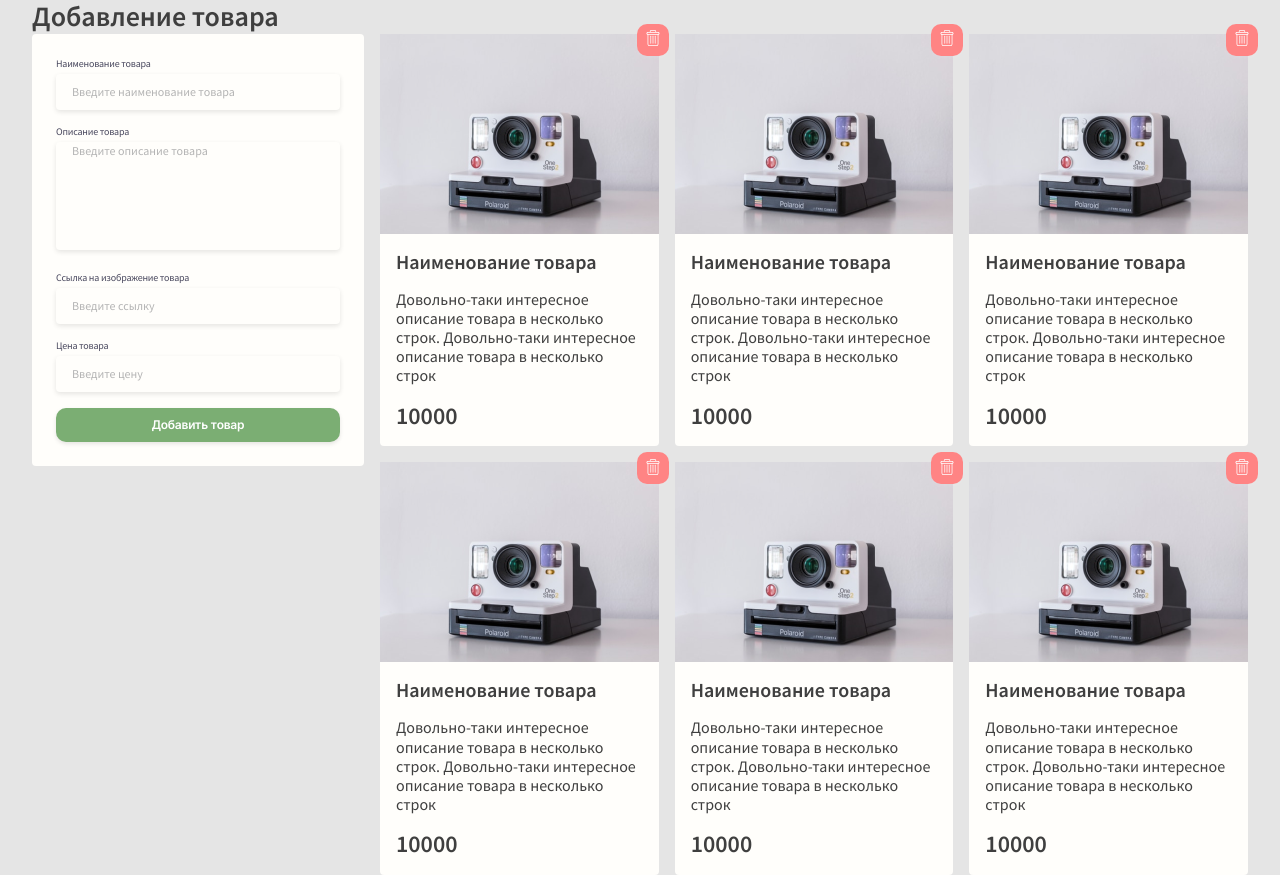
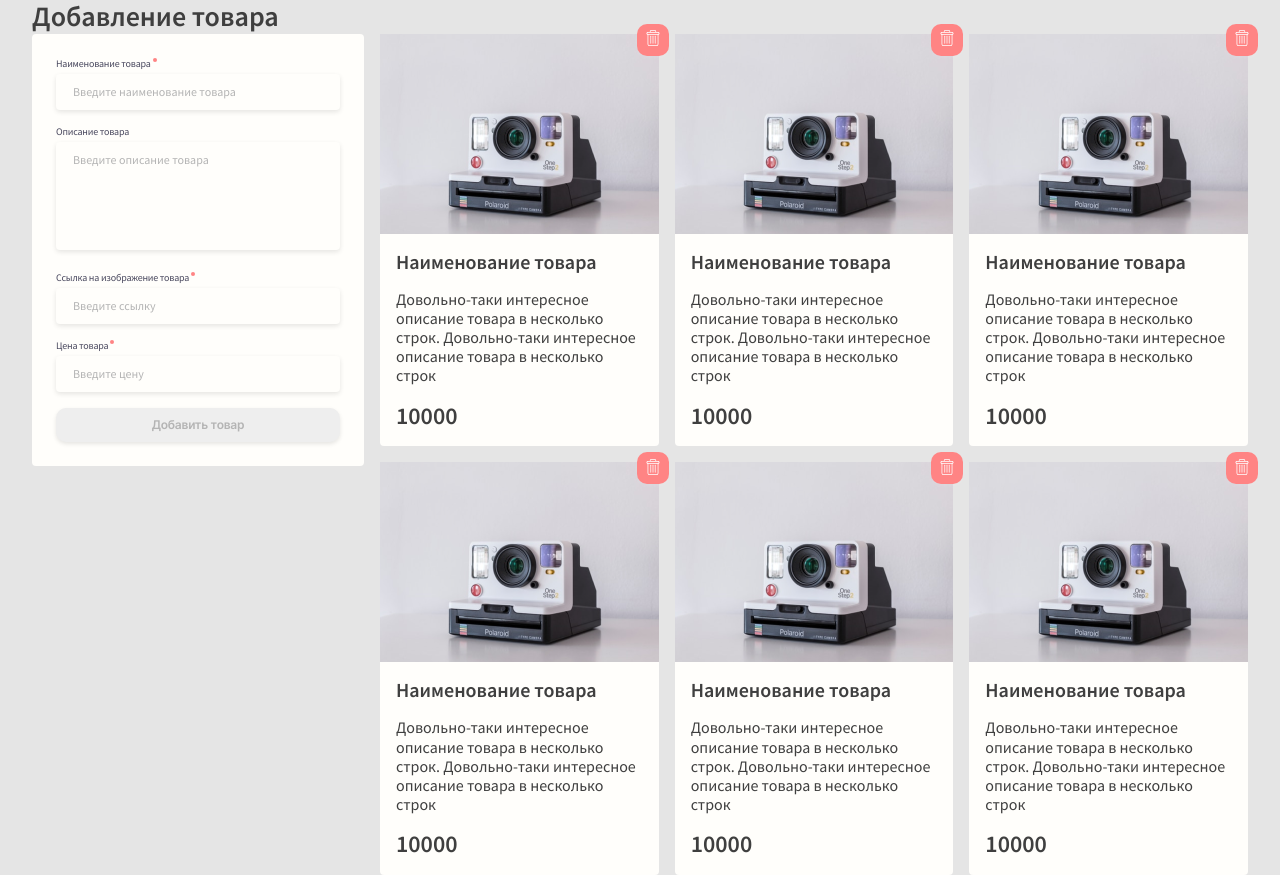
Before and after one commit to DariaGorbatyuk/ida, a Vue app: page / in a window 1280 px wide. Built offline with nearby package versions, Linux system fonts and the light colour scheme.

Commit message:
Change validation

```diff
--- a/src/App.vue
+++ b/src/App.vue
@@ -15,6 +15,12 @@
           <app-card :item="product"></app-card>
         </li>
       </transition-group>
+      <p
+        class="app__empty-text"
+        v-if="productStore.productList.length === 0 && !productStore.isLoading"
+      >
+        Список совсем пуст:( Добавьте что-нибудь
+      </p>
       <app-loader v-if="productStore.isLoading"></app-loader>
     </div>
   </div>
@@ -71,4 +77,14 @@ productStore.initProductList();
   grid-template-columns: repeat(3, 1fr);
   gap: 16px;
 }
+
+.app__empty-text {
+  font-family: var(--font);
+  font-style: normal;
+  font-weight: 400;
+  font-size: 28px;
+  line-height: 1.2;
+  color: var(--color-eclipse);
+  text-align: center;
+}
 </style>
--- a/src/components/AppAddItemForm.vue
+++ b/src/components/AppAddItemForm.vue
@@ -8,6 +8,7 @@
         id="name"
         placeholder="Введите наименование товара"
         v-model="state.name"
+        :class="{ error: v$.name.$errors.length }"
       />
       <small
         class="form__error-massage"
@@ -29,13 +30,14 @@
       </textarea>
     </div>
     <div class="form__field">
-      <label for="link">Ссылка на изображение товара</label>
+      <label for="link" class="required">Ссылка на изображение товара</label>
       <input
         v-model="state.link"
         type="text"
         name="link"
         id="link"
         placeholder="Введите ссылку"
+        :class="{ error: v$.link.$errors.length }"
       />
       <small
         class="form__error-massage"
@@ -45,13 +47,14 @@
       >
     </div>
     <div class="form__field">
-      <label for="price">Цена товара</label>
+      <label for="price" class="required">Цена товара</label>
       <input
         v-model="state.price"
         type="text"
         name="price"
         id="price"
         placeholder="Введите цену"
+        :class="{ error: v$.price.$errors.length }"
       />
       <small
         class="form__error-massage"
@@ -60,11 +63,7 @@
         >{{ translate[error.$message] }}</small
       >
     </div>
-    <button
-      type="submit"
-      class="form__submit"
-      :disabled="v$.$errors.length > 0"
-    >
+    <button type="submit" class="form__submit" :disabled="v$.$invalid">
       Добавить товар
     </button>
   </form>
@@ -73,7 +72,7 @@
 <script setup>
 import useVuelidate from "@vuelidate/core";
 import { numeric, required } from "@vuelidate/validators";
-import { reactive } from "vue";
+import { onUpdated, reactive } from "vue";
 import { translate } from "@/helpers/translate";
 import { nanoid } from "nanoid";
 import { useProductStore } from "@/stores/productsStore";
@@ -92,6 +91,19 @@ const rules = {
   price: { required, numeric },
 };
 const v$ = useVuelidate(rules, state);
+// const isDisabled = computed(
+//   () =>
+//     !(
+//       v$.value.$errors.length > 0 ||
+//       (!!state.name && !!state.link && !!state.price)
+//     )
+// );
+function clearForm() {
+  state.name = "";
+  state.link = "";
+  state.price = "";
+  state.description = "";
+}
 
 async function submitForm() {
   const isFormCorrect = await v$.value.$validate();
@@ -104,7 +116,12 @@ async function submitForm() {
     price: state.price,
   };
   productStore.addProduct(newProduct);
+  clearForm();
+  v$.value.$reset();
 }
+onUpdated(() => {
+  console.log(v$.value);
+});
 </script>
 
 <style scoped lang="scss">
@@ -145,9 +162,13 @@ input {
   box-shadow: 0 2px 5px rgba(0, 0, 0, 0.1);
   border-radius: 4px;
   padding-left: 16px;
-  border: none;
   width: 100%;
   height: 36px;
+  border: 1px solid transparent;
+
+  &.error {
+    border: 1px solid var(--color-light-coral);
+  }
 
   &::placeholder {
     color: var(--color-pink-swan);
@@ -202,12 +223,29 @@ textarea {
   background: var(--color-floral-white);
   box-shadow: 0 2px 5px rgba(0, 0, 0, 0.1);
   border-radius: 4px;
-  padding-left: 16px;
-  border: none;
+  padding: 10px 16px;
   resize: none;
+  border: 1px solid transparent;
 
   &::placeholder {
     color: var(--color-pink-swan);
   }
 }
+
+.required {
+  position: relative;
+  padding-right: 6px;
+
+  &::after {
+    content: "";
+    width: 4px;
+    height: 4px;
+    background-color: var(--color-light-coral);
+    border-radius: 50%;
+    right: 0;
+    top: 0;
+    display: block;
+    position: absolute;
+  }
+}
 </style>
--- a/src/components/AppCard.vue
+++ b/src/components/AppCard.vue
@@ -5,7 +5,7 @@
     </div>
     <div class="card__content">
       <h2 class="card__title">{{ item.name }}</h2>
-      <p class="card__text">
+      <p class="card__text" v-if="item.description">
         {{ item.description }}
       </p>
       <span class="card__price">{{ item.price }}</span>
```
